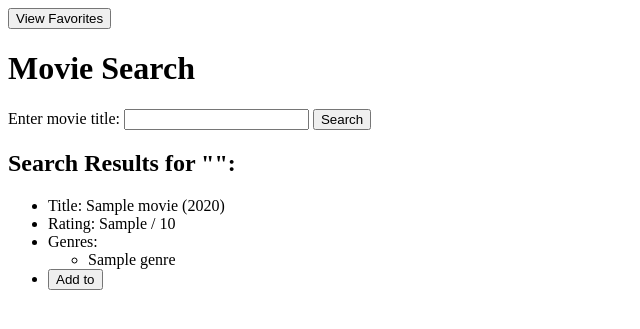
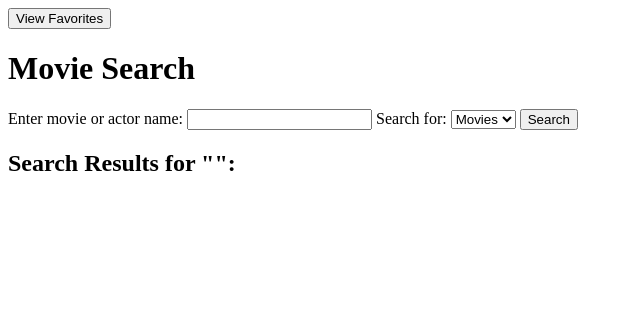
Before and after one commit to tofickbrodaga/KinopoiskApiDev, a Flask app: template templates/index.html in a window 1280 px wide. Shown: the top 329 px of the page, without its empty margins (0-640 px from the left). Run offline with Flask 3, Linux system fonts and the light colour scheme; the template is opened without the code that fills it: most values are stand-ins (such as "Sample title", 1, 10 or a date in 2020).

Commit message:
Added actor search and search for different queries: actor or movies

```diff
--- a/main.py
+++ b/main.py
@@ -6,7 +6,7 @@
 from sqlalchemy import create_engine
 from sqlalchemy.orm import sessionmaker
 
-from model import Base, Movie
+from model import Actor, Base, Movie
 
 load_dotenv()
 
@@ -15,7 +15,6 @@
 engine = create_engine(getenv('DATABASE_URL'))
 Session = sessionmaker(bind=engine)
 
-
 Base.metadata.create_all(engine)
 
 
@@ -23,9 +22,46 @@
 def index():
     if request.method == 'POST':
         query = request.form['query']
-        movies = search_movie(query)
-        return render_template('index.html', movies=movies, query=query)
-    return render_template('index.html')
+        search_type = request.form['search_type']
+        if search_type == 'movies':
+            results = search_movie(query)
+        elif search_type == 'actors':
+            results = search_actor(query)
+        return render_template('index.html', results=results, query=query, search_type=search_type)
+    return render_template('index.html', results=None)
+
+
+def search_actor(query):
+    url = f"https://api.kinopoisk.dev/v1.4/person/search?page=1&limit=10&query={query}"
+    headers = {
+        "accept": "application/json",
+        "X-API-KEY": getenv('API_KEY')
+    }
+    response = requests.get(url, headers=headers)
+    if response.status_code == 200:
+        return response.json()
+
+
+def search_movie(query):
+    url = f"https://api.kinopoisk.dev/v1.4/movie/search?page=1&limit=10&query={query}"
+    headers = {
+        "accept": "application/json",
+        "X-API-KEY": getenv('API_KEY')
+    }
+    response = requests.get(url, headers=headers)
+    if response.status_code == 200:
+        return response.json()
+
+def get_actor_details(actor_id):
+    url = f"https://api.kinopoisk.dev/v1.4/person/{actor_id}"
+    headers = {
+        "accept": "application/json",
+        "X-API-KEY": getenv('API_KEY')
+    }
+    response = requests.get(url, headers=headers)
+    if response.status_code == 200:
+        data = response.json()
+        return data
 
 
 def get_movie_details(movie_id):
@@ -40,30 +76,33 @@
         return data
 
 
+@app.route('/add_actor/<actor_id>', methods=['POST'])
+def add_actor(actor_id):
+    actor = get_actor_details(actor_id)
+    session = Session()
+    actor_obj = Actor(
+        name=actor['name'],
+        year=actor['enName']
+    )
+    session.add(actor_obj)
+    session.commit()
+    session.close()
+    return redirect(url_for('index'))
+
+
 @app.route('/add_movie/<movie_id>', methods=['POST'])
 def add_movie(movie_id):
     movie = get_movie_details(movie_id)
-    if movie:
-        session = Session()
-        movie_obj = Movie(
-            name=movie['name'],
-            year=movie['year'],
-            rating_kp=movie['rating']['kp']
-        )
-        session.add(movie_obj)
-        session.commit()
-        session.close()
-        return redirect(url_for('index'))
-
-def search_movie(query):
-    url = f"https://api.kinopoisk.dev/v1.4/movie/search?page=1&limit=10&query={query}"
-    headers = {
-        "accept": "application/json",
-        "X-API-KEY": getenv('API_KEY')
-    }
-    response = requests.get(url, headers=headers)
-    if response.status_code == 200:
-        return response.json()
+    session = Session()
+    movie_obj = Movie(
+        name=movie['name'],
+        year=movie['year'],
+        rating_kp=movie['rating']['kp']
+    )
+    session.add(movie_obj)
+    session.commit()
+    session.close()
+    return redirect(url_for('index'))
 
 
 @app.route('/favorites', methods=['GET', 'POST'])
--- a/templates/index.html
+++ b/templates/index.html
@@ -2,38 +2,53 @@
 <html lang="en">
 <head>
     <meta charset="UTF-8">
-    <meta name="viewport" content="width=device-width, initial-scale=3.0">
+    <meta name="viewport" content="width=device-width, initial-scale=1.0">
     <title>Movie Search</title>
 </head>
-<body><!--Добавить в поиск различные поиски: поиск по актеру фильмов, поиск по рейтингу и тд-->
+<body>
 <a href="/favorites"><button>View Favorites</button></a>
 <h1>Movie Search</h1>
 <form action="/" method="post">
-        <label for="query">Enter movie title:</label>
+    <label for="query">Enter movie or actor name:</label>
     <input type="text" id="query" name="query" required>
+    <label for="search_type">Search for:</label>
+    <select id="search_type" name="search_type">
+        <option value="movies">Movies</option>
+        <option value="actors">Actors</option>
+    </select>
     <button type="submit">Search</button>
 </form>
-    {% if movies %}
+{% if results %}
     <h2>Search Results for "{{ query }}":</h2>
+    {% if search_type == 'movies' %}
+        <h3>Movies:</h3>
         <ul>
-            {% for movie in movies['docs'] %}
+            {% for movie in results['docs'] %}
                 <li>Title: {{ movie['name'] }} ({{ movie['year'] }})</li>
                 <li>Rating: {{ movie['rating']['kp'] }} / 10</li>
-                <li>Genres:
-                    <ul>
-                        {% for genre in movie['genres'] %}
-                            <li>{{ genre['name'] }}</li>
+                <li>
+                    <form action="/add_movie/{{ movie['id'] }}" method="post">
+                        <button type="submit">Add Movie to Favorites</button>
+                    </form>
+                </li>
+                <br>
             {% endfor %}
         </ul>
-                </li>
+    {% elif search_type == 'actors' %}
+        <h3>Actors:</h3>
+        <ul>
+            {% for actor in results['docs'] %}
+                <li>Name: {{ actor['name'] }}</li>
+                <li>enName: {{ actor['enName'] }}</li>
                 <li>
-                    <form action="/add_movie/{{ movie['id'] }}" method="post">
-                        <button type="submit">Add to</button>
+                    <form action="/add_actor/{{ actor['id'] }}" method="post">
+                        <button type="submit">Add Actor to Favorites</button>
                     </form>
                 </li>
                 <br>
             {% endfor %}
         </ul>
     {% endif %}
+{% endif %}
 </body>
 </html>
```
Lines whose indentation alone changed are shown as unchanged.
